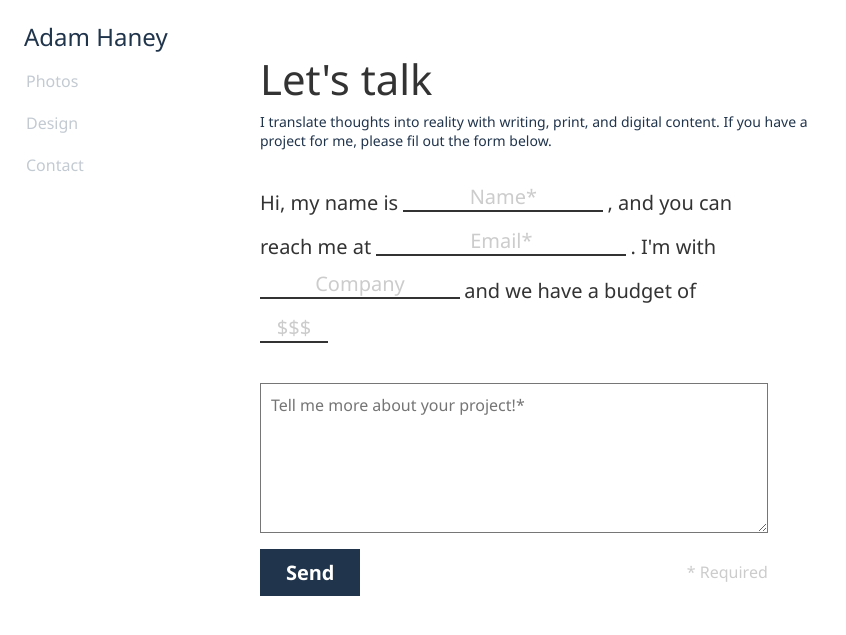
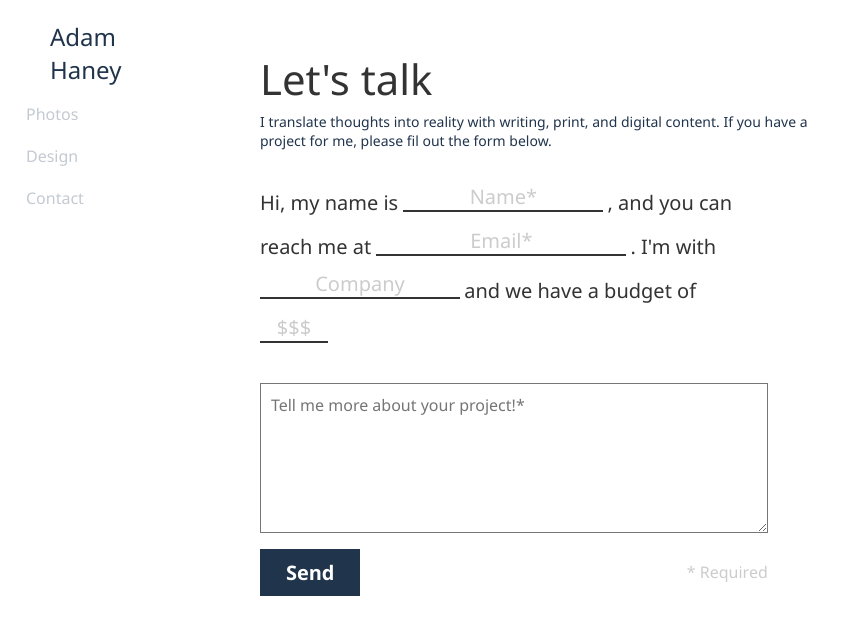
Before and after one commit to admhny/admhny.github.io, a Jekyll site: the page built from index.html, in a window 1280 px wide. Shown: the top 635 px of the page, without its empty margins (0-846 px from the left). Built offline with Jekyll 4.4.1, drawn with Linux system fonts in a browser that asks for light colours; nearby versions of some CDN libraries.

Commit message:
Updated title

```diff
--- a/_includes/scss/nav.scss
+++ b/_includes/scss/nav.scss
@@ -29,7 +29,7 @@
     display: block;
     clear: both;
     cursor: pointer;
-    padding-left: 24px;
+    padding-left: 50px;
     padding-top: 0;
     margin-bottom: $spacing-small;
     color: $blue;
```
